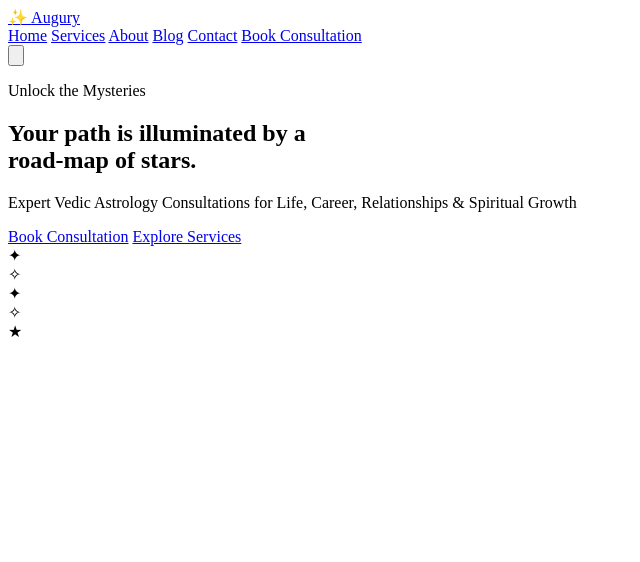
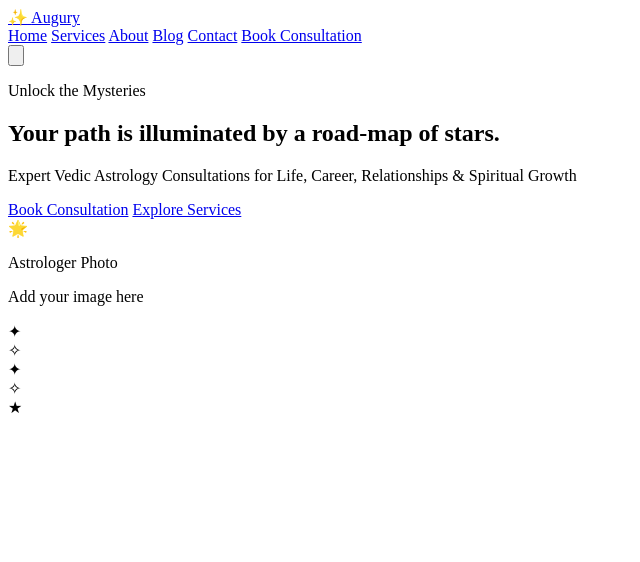
Before and after one commit to Baman31/AstroPortfolio, a PHP site: template app/Views/pages/home.php in a window 1280 px wide. Shown: the top 562 px of the page, without its empty margins (0-640 px from the left). Run offline with PHP 8.4, Linux system fonts and the light colour scheme; the template is opened without the code that fills it, so the values that code supplies are empty.

Commit message:
Improve layout and add astrologer image placeholder on home page
Refactor the home page layout to use a grid system, adjust text alignment, and introduce a dedicated section for an astrologer image with a placeholder. Includes CSS class additions for positioning and styling.

Replit-Commit-Author: Agent
Replit-Commit-Session-Id: 36be9dea-71d7-40ed-bb0f-0a31f17551fc
Replit-Commit-Checkpoint-Type: intermediate_checkpoint
Replit-Commit-Event-Id: 904c60da-e7bf-44fb-80b9-eb8ca73ae232
Replit-Commit-Screenshot-Url: https://storage.googleapis.com/screenshot-production-us-central1/8fd0b75d-5c0a-41ec-8e9a-7b0bc443868e/36be9dea-71d7-40ed-bb0f-0a31f17551fc/trbQDpe

```diff
--- a/app/Views/pages/home.php
+++ b/app/Views/pages/home.php
@@ -4,19 +4,42 @@
     <div class="absolute inset-0 bg-cosmic opacity-50"></div>
     <div class="absolute inset-0" style="background-image: radial-gradient(2px 2px at 20% 30%, white, transparent), radial-gradient(2px 2px at 60% 70%, white, transparent), radial-gradient(1px 1px at 50% 50%, white, transparent); background-size: 200px 200px; opacity: 0.3;"></div>
 
-    <div class="container mx-auto px-4 text-center relative z-10">
-        <div class="max-w-4xl mx-auto">
+    <div class="container mx-auto px-4 relative z-10">
+        <div class="grid grid-cols-1 lg:grid-cols-2 gap-12 items-center">
+            <div class="text-left">
                 <p class="text-gold text-sm tracking-widest uppercase mb-4 font-decorative">Unlock the Mysteries</p>
-            <h1 class="text-5xl md:text-7xl font-heading font-bold mb-6 text-off-white leading-tight">
-                Your path is illuminated by a<br>
+                <h1 class="text-4xl md:text-6xl lg:text-7xl font-heading font-bold mb-6 text-off-white leading-tight">
+                    Your path is illuminated by a
                     <span class="text-gold-gradient">road-map of stars.</span>
                 </h1>
-            <p class="text-xl md:text-2xl mb-10 text-gray-300 max-w-2xl mx-auto font-light">
+                <p class="text-lg md:text-xl mb-10 text-gray-300 font-light">
                     Expert Vedic Astrology Consultations for Life, Career, Relationships & Spiritual Growth
                 </p>
-            <div class="flex flex-col sm:flex-row gap-4 justify-center">
+                <div class="flex flex-col sm:flex-row gap-4">
                     <a href="/booking" class="btn-primary inline-block">Book Consultation</a>
                     <a href="/services" class="btn-secondary inline-block">Explore Services</a>
+                </div>
+            </div>
+
+            <div class="relative flex justify-center lg:justify-end">
+                <div class="relative w-full max-w-md aspect-square">
+                    <div class="absolute inset-0 border-2 border-gold/30 rounded-lg"></div>
+                    <div class="absolute -inset-4 border border-gold/20 rounded-lg"></div>
+                    <div class="absolute inset-4 flex items-center justify-center bg-cosmic-gray/30 backdrop-blur-sm rounded-lg overflow-hidden">
+                        <div class="text-center p-8">
+                            <div class="w-24 h-24 mx-auto mb-4 bg-gold/20 rounded-full flex items-center justify-center text-4xl">
+                                🌟
+                            </div>
+                            <p class="text-gray-400 text-sm">Astrologer Photo</p>
+                            <p class="text-gray-500 text-xs mt-2">Add your image here</p>
+                        </div>
+                    </div>
+
+                    <div class="absolute -top-4 -left-4 w-8 h-8 border-t-2 border-l-2 border-gold"></div>
+                    <div class="absolute -top-4 -right-4 w-8 h-8 border-t-2 border-r-2 border-gold"></div>
+                    <div class="absolute -bottom-4 -left-4 w-8 h-8 border-b-2 border-l-2 border-gold"></div>
+                    <div class="absolute -bottom-4 -right-4 w-8 h-8 border-b-2 border-r-2 border-gold"></div>
+                </div>
             </div>
         </div>
     </div>
```
Also changed, not shown: attached_assets/image_1762427778769.png (added), public/assets/css/app.css, public/assets/css/input.css, 1 other file. Lines whose indentation alone changed are shown as unchanged.
